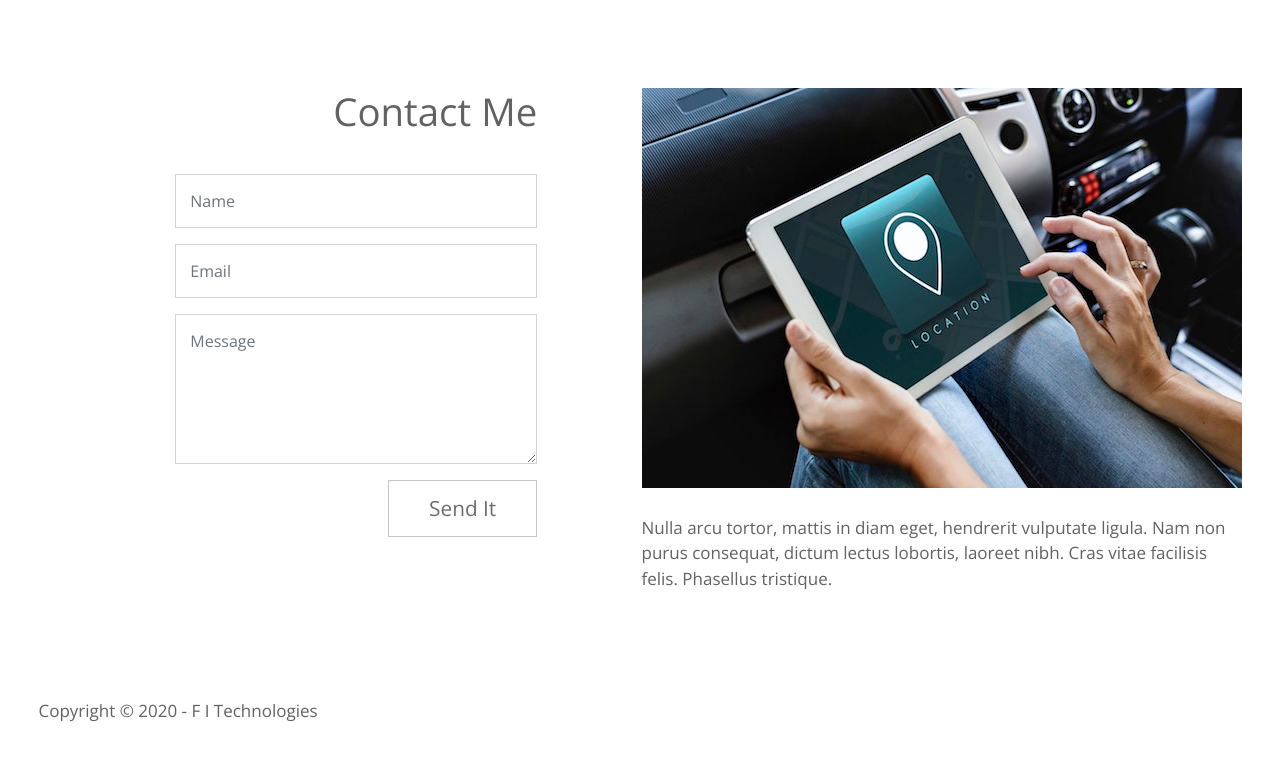
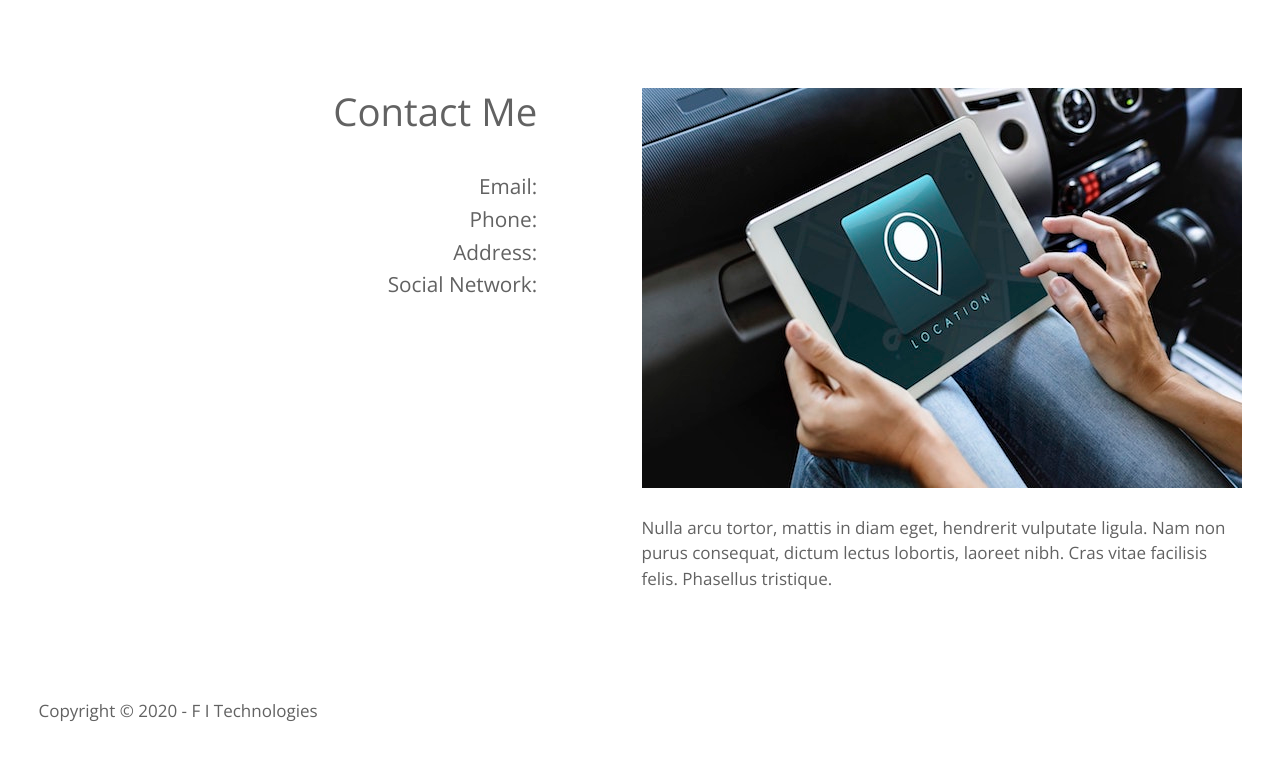
Before and after one commit to lauren-northcut/online_resume, a plain HTML site: page index.html in a window 1280 px wide. Shown: the part 2847-3607 px from the top of the page. Drawn offline with nearby package versions, Linux system fonts and the light colour scheme.

Commit message:
alterd form

```diff
--- a/index.html
+++ b/index.html
@@ -313,43 +313,10 @@
             <header>
               <h2 class="tm-contact-header">Contact Me</h2>
             </header>
-            <form action="index.html" class="tm-contact-form" method="POST">
-              <div class="form-group">
-                <input
-                  type="text"
-                  id="contact_name"
-                  name="contact_name"
-                  class="form-control"
-                  placeholder="Name"
-                  required
-                />
-              </div>
-              <div class="form-group">
-                <input
-                  type="email"
-                  id="contact_email"
-                  name="contact_email"
-                  class="form-control"
-                  placeholder="Email"
-                  required
-                />
-              </div>
-              <div class="form-group">
-                <textarea
-                  rows="5"
-                  id="contact_message"
-                  name="contact_message"
-                  class="form-control"
-                  placeholder="Message"
-                  required
-                ></textarea>
-              </div>
-              <div class="tm-text-right">
-                <button type="submit" class="btn tm-btn tm-btn-big">
-                  Send It
-                </button>
-              </div>
-            </form>
+           <h3>Email:<span></span></h3>
+           <h3>Phone:<span></span></h3>
+           <h3>Address:<span></span></h3>
+           <h3>Social Network:<span></span></h3>
           </div>
         </div>
         <div class="col-xl-7 col-lg-6 col-md-12 tm-contact-right">
```
Also changed, not shown: 1 other file.
